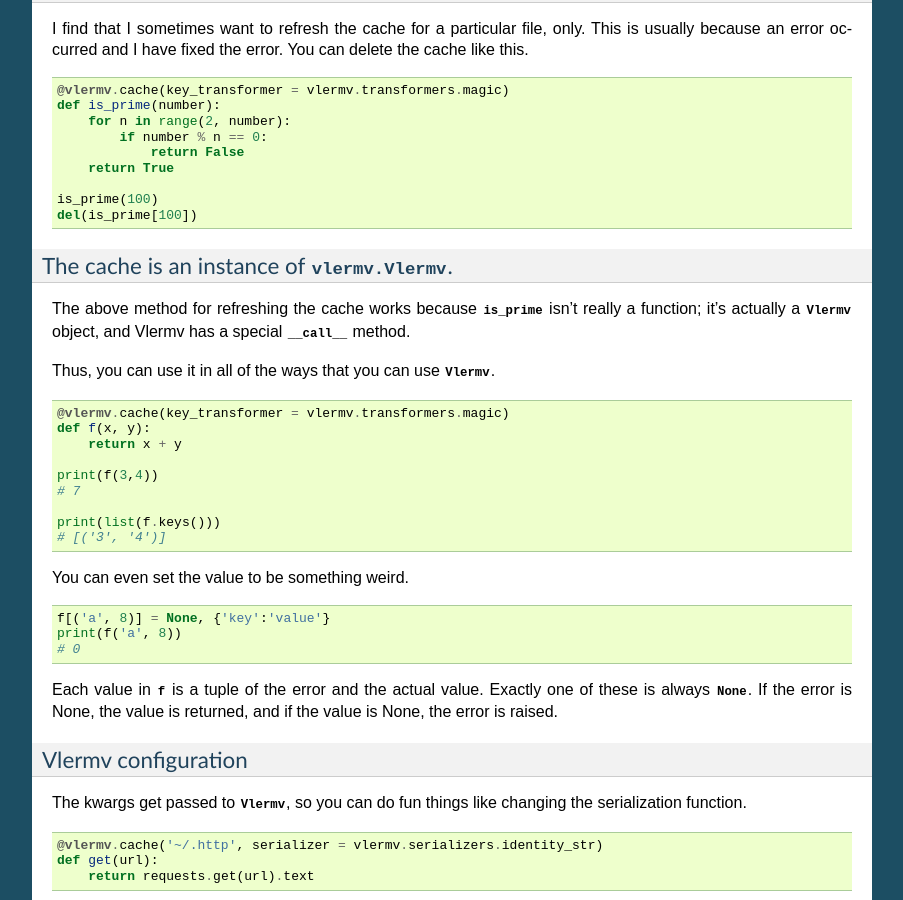
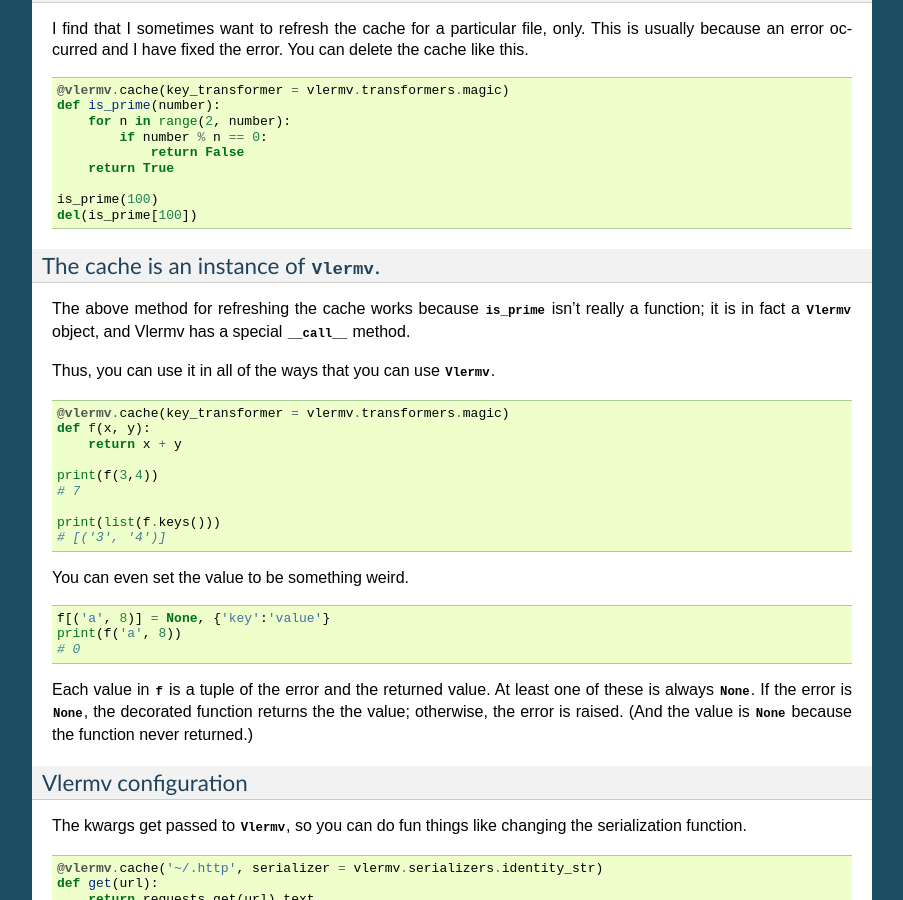
Before and after one commit to tlevine/vlermv, a Sphinx documentation site: the page built from docs/cache.rst, in a window 1280 px wide and 900 px high, scrolled down 1316 px. Shown: the whole window, without its empty margins (198-1101 px from the left). Built offline with Sphinx 7.4.7, drawn with Linux system fonts in a browser that asks for light colours.

Commit message:
proofread

```diff
--- a/docs/cache.rst
+++ b/docs/cache.rst
@@ -78,10 +78,10 @@ the error. You can delete the cache like this. ::
     is_prime(100)
     del(is_prime[100])
 
-The cache is an instance of :py:class:`vlermv.Vlermv`.
+The cache is an instance of :py:class:`~vlermv.Vlermv`.
 ~~~~~~~~~~~~~~~~~~~~~~~~~~~~~~~~~~~~~~~~~~~~~~~~~~~~~~~~~
 The above method for refreshing the cache works because :py:func:`is_prime`
-isn't really a function; it's actually a :py:class:`~vlermv.Vlermv` object,
+isn't really a function; it is in fact a :py:class:`~vlermv.Vlermv` object,
 and Vlermv has a special :py:meth:`~object.__call__` method.
 
 Thus, you can use it in all of the ways that you can use
@@ -103,9 +103,11 @@ You can even set the value to be something weird. ::
     print(f('a', 8))
     # 0
 
-Each value in :py:obj:`f` is a tuple of the error and the actual value.
-Exactly one of these is always :py:const:`None`. If the error is None, the
-value is returned, and if the value is None, the error is raised.
+Each value in :py:obj:`f` is a tuple of the error and the returned value.
+At least one of these is always :py:const:`None`.
+If the error is :py:const:`None`, the decorated function returns the
+the value; otherwise, the error is raised. (And the value is :py:const:`None`
+because the function never returned.)
 
 Vlermv configuration
 ~~~~~~~~~~~~~~~~~~~~~~~~~~~~
--- a/docs/serializers.rst
+++ b/docs/serializers.rst
@@ -158,11 +158,11 @@ The following serializers are included.
 
 .. py:data:: identity_str
 
-   Write raw strings to files.
+   Write raw :py:class:`strings <str>` to files.
 
 .. py:data:: identity_bytes
 
-   Write raw bytes to files.
+   Write raw :py:class:`bytes` to files.
 
 .. py:data:: pickle
 
```
Also changed, not shown: docs/transformers.rst (+20 -20 lines), 1 other file.
